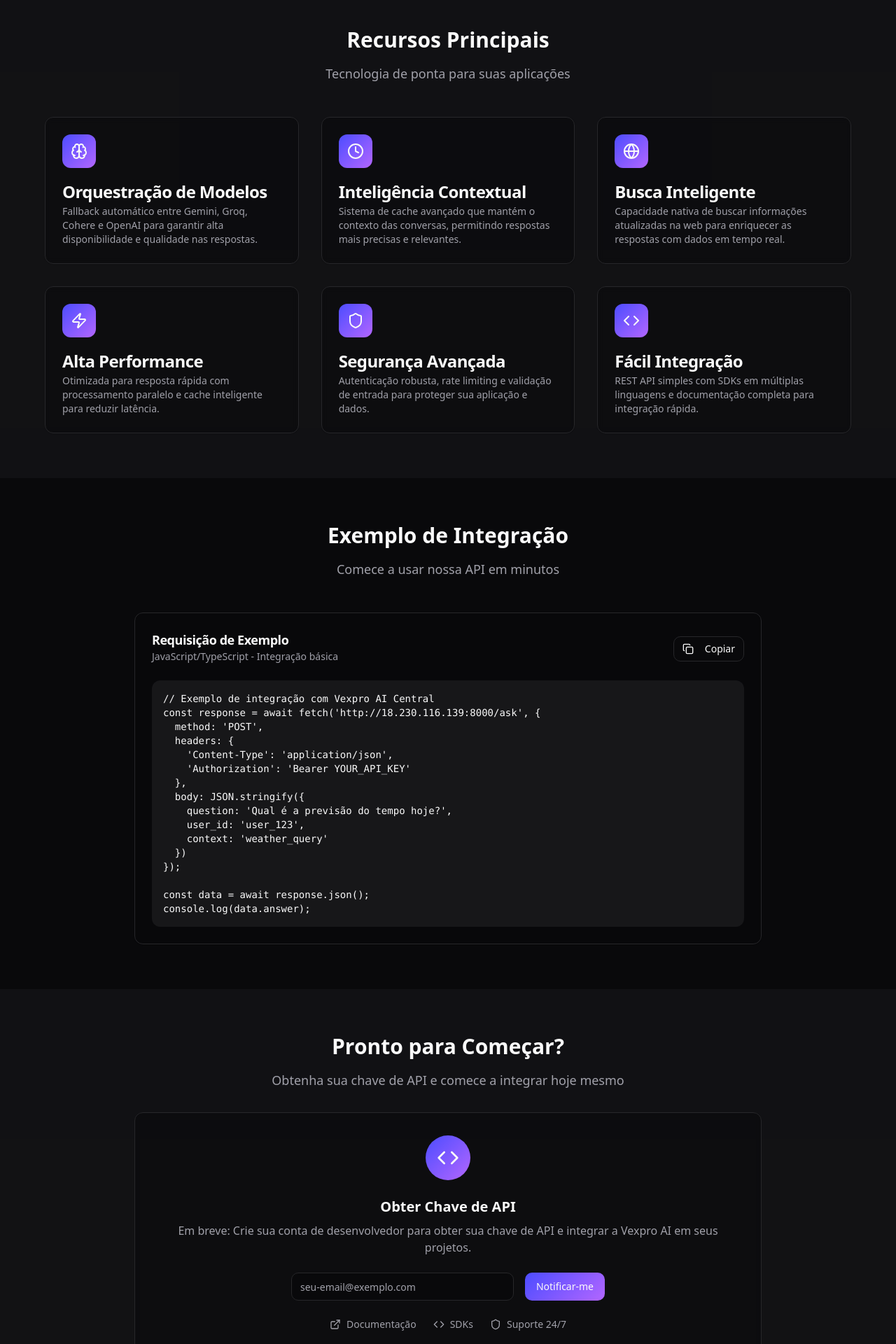
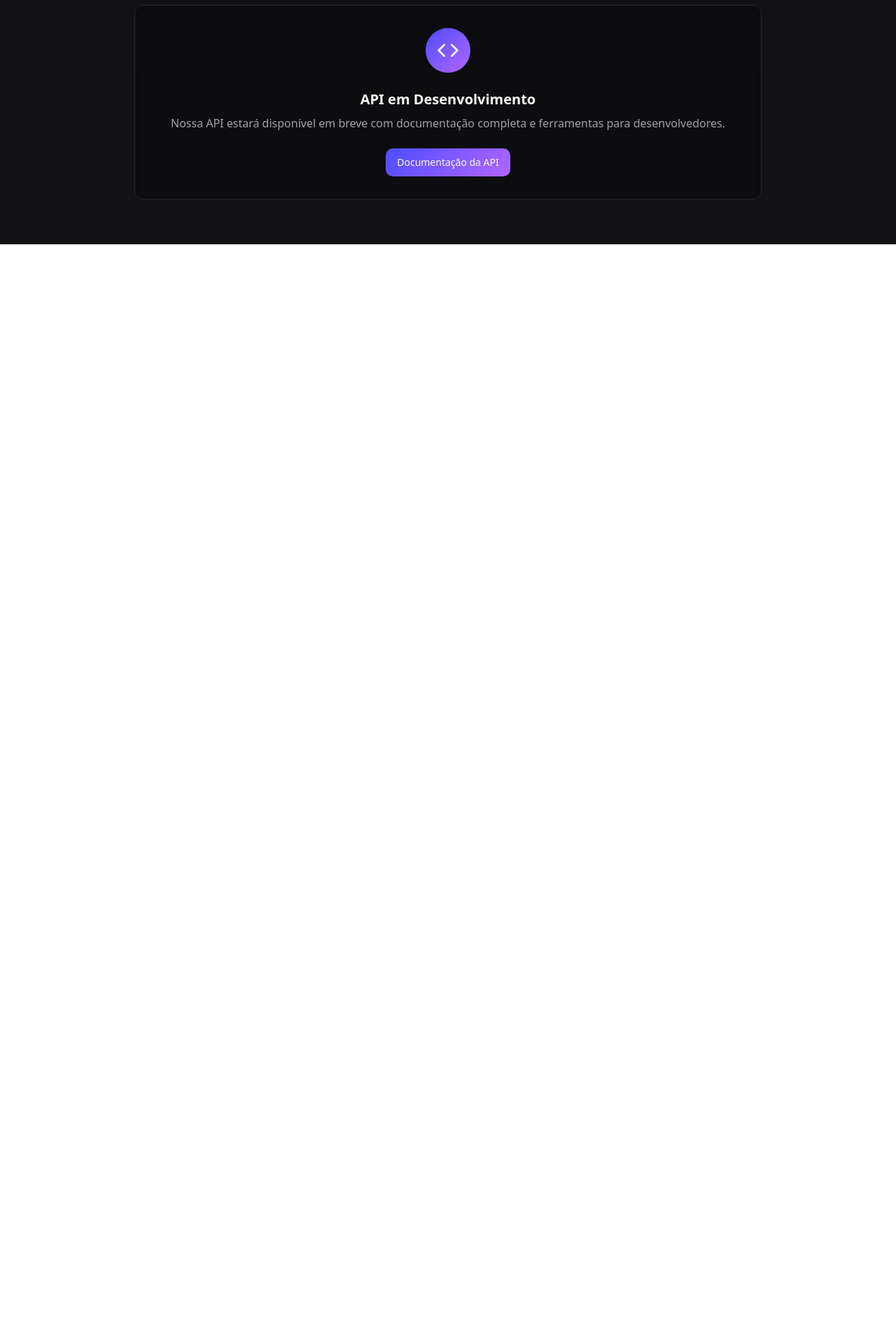
Before and after one commit to vexpro23-rgb/vexpro-orchestra-showcase, a React (Vite) app: page /developers in a window 1280 px wide. Shown: the part 660-2580 px from the top of the page at 70% size. After the commit the page ends 1009 px from the top, so only its background shows below. Built offline with nearby package versions, Linux system fonts and the light colour scheme.

Commit message:
Refatorar página de desenvolvedores
Remover informações técnicas e de documentação da página de desenvolvedores. A página agora será um placeholder para a futura página de API, com um título genérico "API".

```diff
--- a/src/pages/Developers.tsx
+++ b/src/pages/Developers.tsx
@@ -1,42 +1,10 @@
 import Navigation from "@/components/Navigation";
 import { Button } from "@/components/ui/button";
-import { Card, CardContent, CardDescription, CardHeader, CardTitle } from "@/components/ui/card";
-import { Input } from "@/components/ui/input";
+import { Card, CardDescription, CardHeader, CardTitle } from "@/components/ui/card";
 import { Badge } from "@/components/ui/badge";
-import {
-  Code,
-  Zap,
-  Globe,
-  Brain,
-  Shield,
-  Clock,
-  ArrowRight,
-  Copy,
-  ExternalLink
-} from "lucide-react";
+import { Code, ArrowRight } from "lucide-react";
 
 const Developers = () => {
-  const copyToClipboard = (text: string) => {
-    navigator.clipboard.writeText(text);
-  };
-
-  const codeExample = `// Exemplo de integração com Vexpro AI Central
-const response = await fetch('http://18.230.116.139:8000/ask', {
-  method: 'POST',
-  headers: {
-    'Content-Type': 'application/json',
-    'Authorization': 'Bearer YOUR_API_KEY'
-  },
-  body: JSON.stringify({
-    question: 'Qual é a previsão do tempo hoje?',
-    user_id: 'user_123',
-    context: 'weather_query'
-  })
-});
-
-const data = await response.json();
-console.log(data.answer);`;
-
   return (
     <div className="min-h-screen bg-background">
       <Navigation />
@@ -48,7 +16,7 @@ console.log(data.answer);`;
             <div className="text-center space-y-8 mb-16">
               <div className="animate-fade-in">
                 <Badge variant="outline" className="px-4 py-2 text-sm font-medium mb-4">
-                  API Documentation
+                  API
                 </Badge>
                 <h1 className="text-4xl sm:text-5xl lg:text-6xl font-bold tracking-tight">
                   <span className="bg-vexpro-gradient bg-clip-text text-transparent">
@@ -56,21 +24,20 @@ console.log(data.answer);`;
                   </span>
                   <br />
                   <span className="text-foreground">
-                    Para Desenvolvedores
+                    API
                   </span>
                 </h1>
               </div>
 
               <div className="animate-slide-up max-w-3xl mx-auto">
                 <p className="text-xl text-muted-foreground leading-relaxed">
-                  Uma API robusta e modular que orquestra múltiplos modelos de linguagem
-                  para oferecer respostas inteligentes e contextualmente relevantes.
+                  Acesse nossa poderosa API de inteligência artificial.
                 </p>
               </div>
 
               <div className="animate-slide-up">
                 <Button size="lg" className="bg-vexpro-gradient hover:opacity-90 transition-opacity">
-                  Obter Chave de API
+                  Acessar API
                   <ArrowRight className="ml-2 h-5 w-5" />
                 </Button>
               </div>
@@ -78,145 +45,10 @@ console.log(data.answer);`;
           </div>
         </section>
 
-        {/* Features Grid */}
-        <section className="py-16 px-4 sm:px-6 lg:px-8 bg-secondary/30">
-          <div className="max-w-6xl mx-auto">
-            <div className="text-center mb-12">
-              <h2 className="text-3xl font-bold mb-4">Recursos Principais</h2>
-              <p className="text-muted-foreground text-lg">
-                Tecnologia de ponta para suas aplicações
-              </p>
-            </div>
-
-            <div className="grid md:grid-cols-2 lg:grid-cols-3 gap-8">
-              <Card className="border-border bg-card/50 backdrop-blur-sm hover:border-primary/50 transition-colors">
-                <CardHeader>
-                  <div className="w-12 h-12 bg-vexpro-gradient rounded-lg flex items-center justify-center mb-4">
-                    <Brain className="h-6 w-6 text-primary-foreground" />
-                  </div>
-                  <CardTitle>Orquestração de Modelos</CardTitle>
-                  <CardDescription>
-                    Fallback automático entre Gemini, Groq, Cohere e OpenAI para garantir
-                    alta disponibilidade e qualidade nas respostas.
-                  </CardDescription>
-                </CardHeader>
-              </Card>
-
-              <Card className="border-border bg-card/50 backdrop-blur-sm hover:border-primary/50 transition-colors">
-                <CardHeader>
-                  <div className="w-12 h-12 bg-vexpro-gradient rounded-lg flex items-center justify-center mb-4">
-                    <Clock className="h-6 w-6 text-primary-foreground" />
-                  </div>
-                  <CardTitle>Inteligência Contextual</CardTitle>
-                  <CardDescription>
-                    Sistema de cache avançado que mantém o contexto das conversas,
-                    permitindo respostas mais precisas e relevantes.
-                  </CardDescription>
-                </CardHeader>
-              </Card>
-
-              <Card className="border-border bg-card/50 backdrop-blur-sm hover:border-primary/50 transition-colors">
-                <CardHeader>
-                  <div className="w-12 h-12 bg-vexpro-gradient rounded-lg flex items-center justify-center mb-4">
-                    <Globe className="h-6 w-6 text-primary-foreground" />
-                  </div>
-                  <CardTitle>Busca Inteligente</CardTitle>
-                  <CardDescription>
-                    Capacidade nativa de buscar informações atualizadas na web
-                    para enriquecer as respostas com dados em tempo real.
-                  </CardDescription>
-                </CardHeader>
-              </Card>
-
-              <Card className="border-border bg-card/50 backdrop-blur-sm hover:border-primary/50 transition-colors">
-                <CardHeader>
-                  <div className="w-12 h-12 bg-vexpro-gradient rounded-lg flex items-center justify-center mb-4">
-                    <Zap className="h-6 w-6 text-primary-foreground" />
-                  </div>
-                  <CardTitle>Alta Performance</CardTitle>
-                  <CardDescription>
-                    Otimizada para resposta rápida com processamento paralelo
-                    e cache inteligente para reduzir latência.
-                  </CardDescription>
-                </CardHeader>
-              </Card>
-
-              <Card className="border-border bg-card/50 backdrop-blur-sm hover:border-primary/50 transition-colors">
-                <CardHeader>
-                  <div className="w-12 h-12 bg-vexpro-gradient rounded-lg flex items-center justify-center mb-4">
-                    <Shield className="h-6 w-6 text-primary-foreground" />
-                  </div>
-                  <CardTitle>Segurança Avançada</CardTitle>
-                  <CardDescription>
-                    Autenticação robusta, rate limiting e validação de entrada
-                    para proteger sua aplicação e dados.
-                  </CardDescription>
-                </CardHeader>
-              </Card>
-
-              <Card className="border-border bg-card/50 backdrop-blur-sm hover:border-primary/50 transition-colors">
-                <CardHeader>
-                  <div className="w-12 h-12 bg-vexpro-gradient rounded-lg flex items-center justify-center mb-4">
-                    <Code className="h-6 w-6 text-primary-foreground" />
-                  </div>
-                  <CardTitle>Fácil Integração</CardTitle>
-                  <CardDescription>
-                    REST API simples com SDKs em múltiplas linguagens
-                    e documentação completa para integração rápida.
-                  </CardDescription>
-                </CardHeader>
-              </Card>
-            </div>
-          </div>
-        </section>
-
-        {/* Code Example */}
-        <section className="py-16 px-4 sm:px-6 lg:px-8">
-          <div className="max-w-4xl mx-auto">
-            <div className="text-center mb-12">
-              <h2 className="text-3xl font-bold mb-4">Exemplo de Integração</h2>
-              <p className="text-muted-foreground text-lg">
-                Comece a usar nossa API em minutos
-              </p>
-            </div>
-
-            <Card className="border-border bg-card/50 backdrop-blur-sm">
-              <CardHeader className="flex flex-row items-center justify-between">
-                <div>
-                  <CardTitle className="text-lg">Requisição de Exemplo</CardTitle>
-                  <CardDescription>
-                    JavaScript/TypeScript - Integração básica
-                  </CardDescription>
-                </div>
-                <Button
-                  variant="outline"
-                  size="sm"
-                  onClick={() => copyToClipboard(codeExample)}
-                >
-                  <Copy className="h-4 w-4 mr-2" />
-                  Copiar
-                </Button>
-              </CardHeader>
-              <CardContent>
-                <pre className="bg-secondary/50 p-4 rounded-lg overflow-x-auto text-sm">
-                  <code className="text-foreground">{codeExample}</code>
-                </pre>
-              </CardContent>
-            </Card>
-          </div>
-        </section>
-
-        {/* API Access */}
+        {/* API Info */}
         <section className="py-16 px-4 sm:px-6 lg:px-8 bg-secondary/30">
           <div className="max-w-4xl mx-auto">
             <div className="text-center space-y-8">
-              <div>
-                <h2 className="text-3xl font-bold mb-4">Pronto para Começar?</h2>
-                <p className="text-muted-foreground text-lg">
-                  Obtenha sua chave de API e comece a integrar hoje mesmo
-                </p>
-              </div>
-
               <Card className="border-border bg-card/50 backdrop-blur-sm p-8">
                 <div className="text-center space-y-6">
                   <div className="mx-auto w-16 h-16 bg-vexpro-gradient rounded-full flex items-center justify-center">
@@ -224,36 +56,17 @@ console.log(data.answer);`;
                   </div>
 
                   <div>
-                    <h3 className="text-xl font-semibold mb-2">Obter Chave de API</h3>
+                    <h3 className="text-xl font-semibold mb-2">API em Desenvolvimento</h3>
                     <p className="text-muted-foreground">
-                      Em breve: Crie sua conta de desenvolvedor para obter sua chave de API
-                      e integrar a Vexpro AI em seus projetos.
+                      Nossa API estará disponível em breve com documentação completa
+                      e ferramentas para desenvolvedores.
                     </p>
                   </div>
 
-                  <div className="flex flex-col sm:flex-row gap-4 justify-center max-w-md mx-auto">
-                    <Input
-                      placeholder="seu-email@exemplo.com"
-                      className="flex-1"
-                    />
+                  <div className="space-y-4">
                     <Button className="bg-vexpro-gradient hover:opacity-90 transition-opacity">
-                      Notificar-me
+                      Documentação da API
                     </Button>
-                  </div>
-
-                  <div className="flex items-center justify-center space-x-6 text-sm text-muted-foreground">
-                    <div className="flex items-center">
-                      <ExternalLink className="h-4 w-4 mr-2" />
-                      <span>Documentação</span>
-                    </div>
-                    <div className="flex items-center">
-                      <Code className="h-4 w-4 mr-2" />
-                      <span>SDKs</span>
-                    </div>
-                    <div className="flex items-center">
-                      <Shield className="h-4 w-4 mr-2" />
-                      <span>Suporte 24/7</span>
-                    </div>
                   </div>
                 </div>
               </Card>
```
